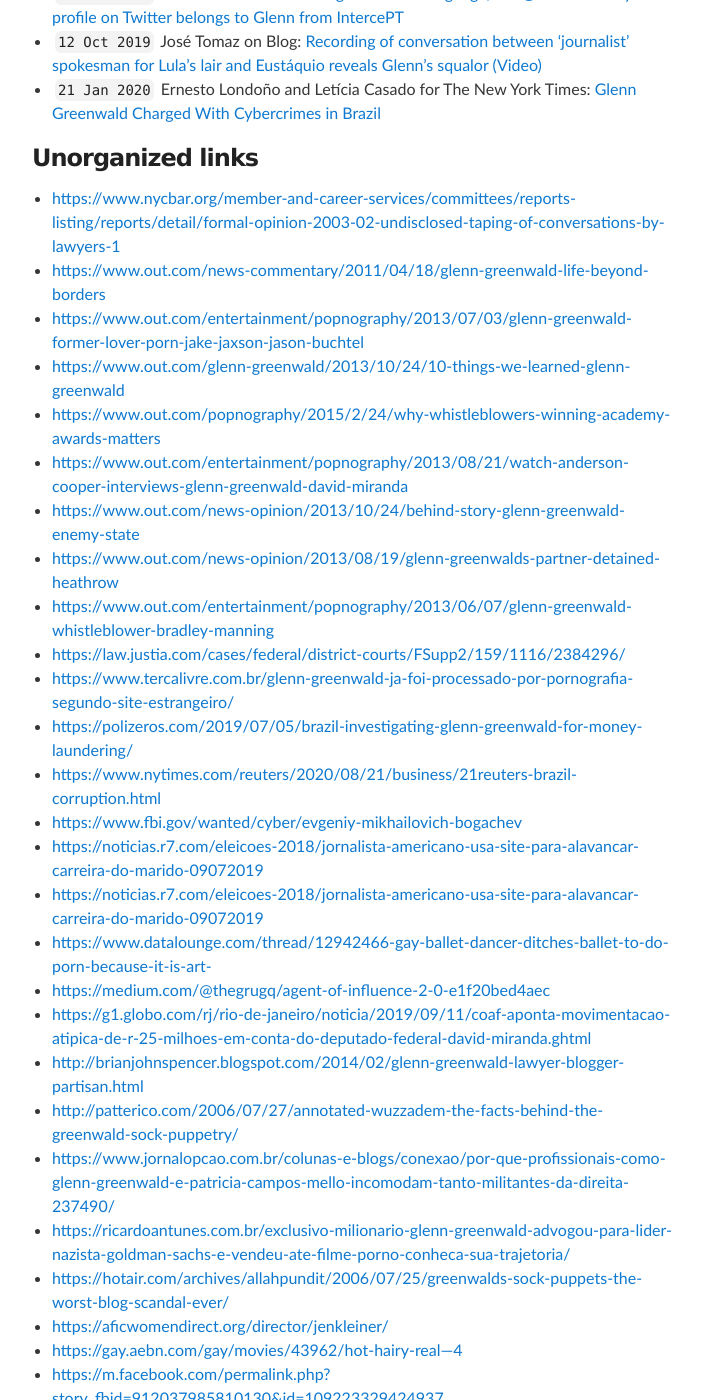
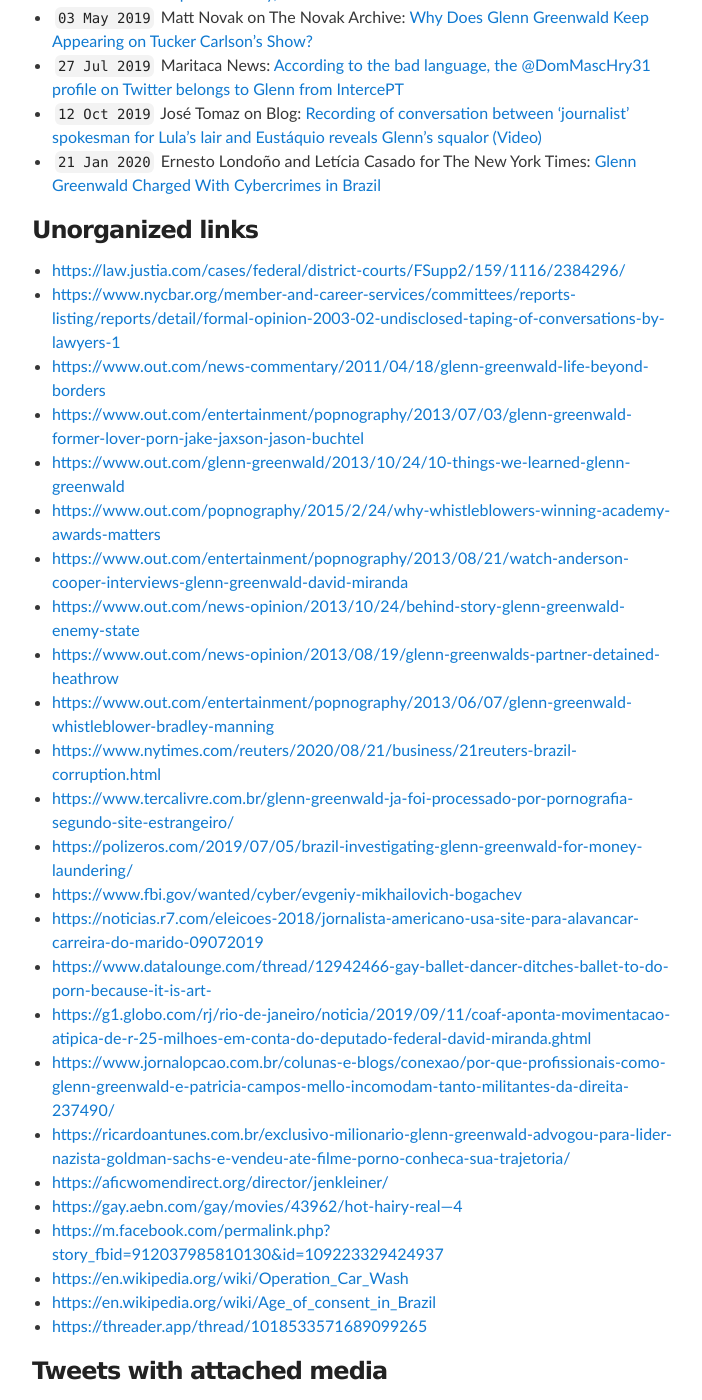
Before and after one commit to masternotions/masternotions.github.io, a Jekyll site: the page built from articles.md, in a window 1280 px wide and 1400 px high, scrolled down 1330 px. Shown: the whole window, without its empty margins (288-990 px from the left). Built offline with Jekyll 4.4.1, drawn with Linux system fonts in a browser that asks for light colours; part of the change alters nothing that is shown; some of the changed text lies outside the part shown.

Commit message:
Update articles.md

```diff
--- a/articles.md
+++ b/articles.md
@@ -7,7 +7,8 @@ layout: default
 
 ### Articles and posts
 
-- ``25 Jul 2012``: Adam Levick for The Times of Israel: [The Guardian and Glenn Greenwald: The anti-imperialism of fools](https://blogs.timesofisrael.com/the-guardian-and-glenn-greenwald-the-anti-imperialism-of-fools/)
+- ``27 Jul 2006`` Patterico on Blog: [Annotated WuzzaDem: The Facts Behind the Greenwald Sock-Puppetry](http://patterico.com/2006/07/27/annotated-wuzzadem-the-facts-behind-the-greenwald-sock-puppetry/)
+- ``25 Jul 2012`` Adam Levick for The Times of Israel: [The Guardian and Glenn Greenwald: The anti-imperialism of fools](https://blogs.timesofisrael.com/the-guardian-and-glenn-greenwald-the-anti-imperialism-of-fools/)
 - ``26 Aug 2012`` Adam Levick for Camera UK: [Background on Glenn Greenwald for Guardian Readers: 'Sock Pupppets' & 'Smart Spam'](https://camera-uk.org/2012/08/26/background-on-glenn-greenwald-for-guardian-readers-sock-puppets-smart-spam/)
 - ``26 Jun 2013`` Abby Ohlheiser for The Atlantic: [Here Comes the Glenn Greenwald Hit Piece](https://www.theatlantic.com/national/archive/2013/06/here-comes-glenn-greenwald-hit-piece/313861/)
 - ``26 Jun 2013`` Glenn Greenwald for The Guardian: [The personal side of taking on the NSA: emerging smears](https://www.theguardian.com/commentisfree/2013/jun/26/nsa-revelations-response-to-smears)
@@ -20,6 +21,7 @@ layout: default
 - ``12 May 2014`` Michael Paterniti for GQ: [The Man Who Knows Too Much](https://www.gq.com/story/glenn-greenwald-edward-snowden-no-place-to-hide)
 - ``01 Aug 2014`` Malcolm Forbes for Columbia Journalism Review: [Glenn Greenwald against the world](https://archives.cjr.org/critical_eye/glenn_greenwald_against_the_wo.php)
 - ``03 Sep 2014`` Michael Hirsh for Politico: [Has Greenwald, Inc. Peaked?](https://www.politico.com/magazine/story/2014/09/glenn-greenwald-inc-peaked-110576)
+- ``19 Oct 2016`` Thaddeus T. Grugq on Medium: [Age of Influence 2.0](https://medium.com/@thegrugq/agent-of-influence-2-0-e1f20bed4aec)
 - ``28 Oct 2016`` Idrees Ahmad for Pulse: [Glenn Greenwald's Sympathy for the Devil](https://pulsemedia.org/2016/10/28/sympathy-for-the-devil-exorcising-greenwald-and-assad/)
 - ``09 Feb 2017`` Ryan Bahan on Medium: [Who Are The Royal Order of Jesters?](https://medium.com/@HeapingHelping/who-are-the-royal-order-of-jesters-55ffe6f6acea)
 - ``26 Oct 2017`` Lawyers, Guns & Money: [Dishonest Actors at The Intercept](https://www.lawyersgunsmoneyblog.com/2017/10/dishonest-actors-intercept)
@@ -37,6 +39,7 @@ layout: default
 
 ### Unorganized links
 
+- [https://law.justia.com/cases/federal/district-courts/FSupp2/159/1116/2384296/]()
 - [https://www.nycbar.org/member-and-career-services/committees/reports-listing/reports/detail/formal-opinion-2003-02-undisclosed-taping-of-conversations-by-lawyers-1]()
 - [https://www.out.com/news-commentary/2011/04/18/glenn-greenwald-life-beyond-borders]()
 - [https://www.out.com/entertainment/popnography/2013/07/03/glenn-greenwald-former-lover-porn-jake-jaxson-jason-buchtel]()
@@ -46,21 +49,15 @@ layout: default
 - [https://www.out.com/news-opinion/2013/10/24/behind-story-glenn-greenwald-enemy-state]()
 - [https://www.out.com/news-opinion/2013/08/19/glenn-greenwalds-partner-detained-heathrow]()
 - [https://www.out.com/entertainment/popnography/2013/06/07/glenn-greenwald-whistleblower-bradley-manning]()
-- [https://law.justia.com/cases/federal/district-courts/FSupp2/159/1116/2384296/]()
+- [https://www.nytimes.com/reuters/2020/08/21/business/21reuters-brazil-corruption.html]()
 - [https://www.tercalivre.com.br/glenn-greenwald-ja-foi-processado-por-pornografia-segundo-site-estrangeiro/]()
 - [https://polizeros.com/2019/07/05/brazil-investigating-glenn-greenwald-for-money-laundering/]()
-- [https://www.nytimes.com/reuters/2020/08/21/business/21reuters-brazil-corruption.html]()
 - [https://www.fbi.gov/wanted/cyber/evgeniy-mikhailovich-bogachev]()
 - [https://noticias.r7.com/eleicoes-2018/jornalista-americano-usa-site-para-alavancar-carreira-do-marido-09072019]()
-- [https://noticias.r7.com/eleicoes-2018/jornalista-americano-usa-site-para-alavancar-carreira-do-marido-09072019]()
 - [https://www.datalounge.com/thread/12942466-gay-ballet-dancer-ditches-ballet-to-do-porn-because-it-is-art-]()
-- [https://medium.com/@thegrugq/agent-of-influence-2-0-e1f20bed4aec]()
 - [https://g1.globo.com/rj/rio-de-janeiro/noticia/2019/09/11/coaf-aponta-movimentacao-atipica-de-r-25-milhoes-em-conta-do-deputado-federal-david-miranda.ghtml]()
-- [http://brianjohnspencer.blogspot.com/2014/02/glenn-greenwald-lawyer-blogger-partisan.html]()
-- [http://patterico.com/2006/07/27/annotated-wuzzadem-the-facts-behind-the-greenwald-sock-puppetry/]()
 - [https://www.jornalopcao.com.br/colunas-e-blogs/conexao/por-que-profissionais-como-glenn-greenwald-e-patricia-campos-mello-incomodam-tanto-militantes-da-direita-237490/]()
 - [https://ricardoantunes.com.br/exclusivo-milionario-glenn-greenwald-advogou-para-lider-nazista-goldman-sachs-e-vendeu-ate-filme-porno-conheca-sua-trajetoria/]()
-- [https://hotair.com/archives/allahpundit/2006/07/25/greenwalds-sock-puppets-the-worst-blog-scandal-ever/]()
 - [https://aficwomendirect.org/director/jenkleiner/]()
 - [https://gay.aebn.com/gay/movies/43962/hot-hairy-real---4]()
 - [https://m.facebook.com/permalink.php?story_fbid=912037985810130&id=109223329424937]()
```
